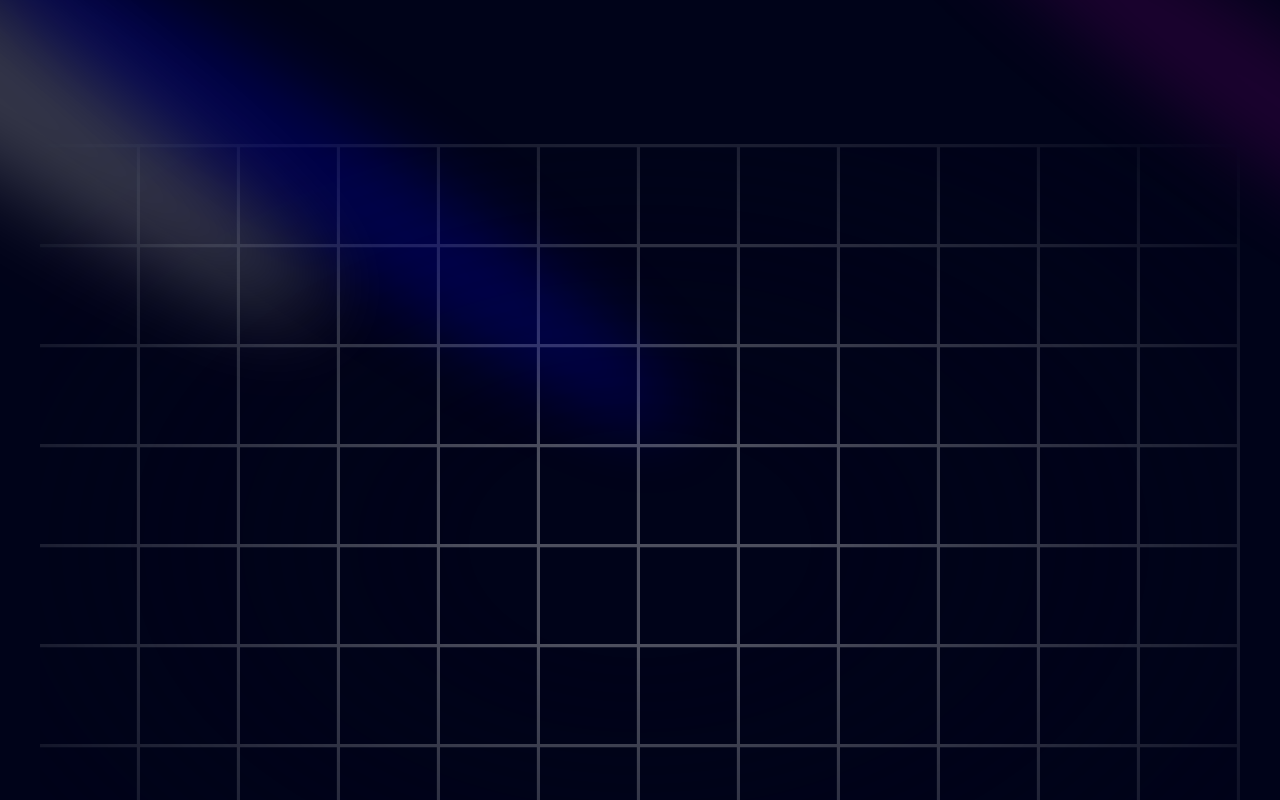
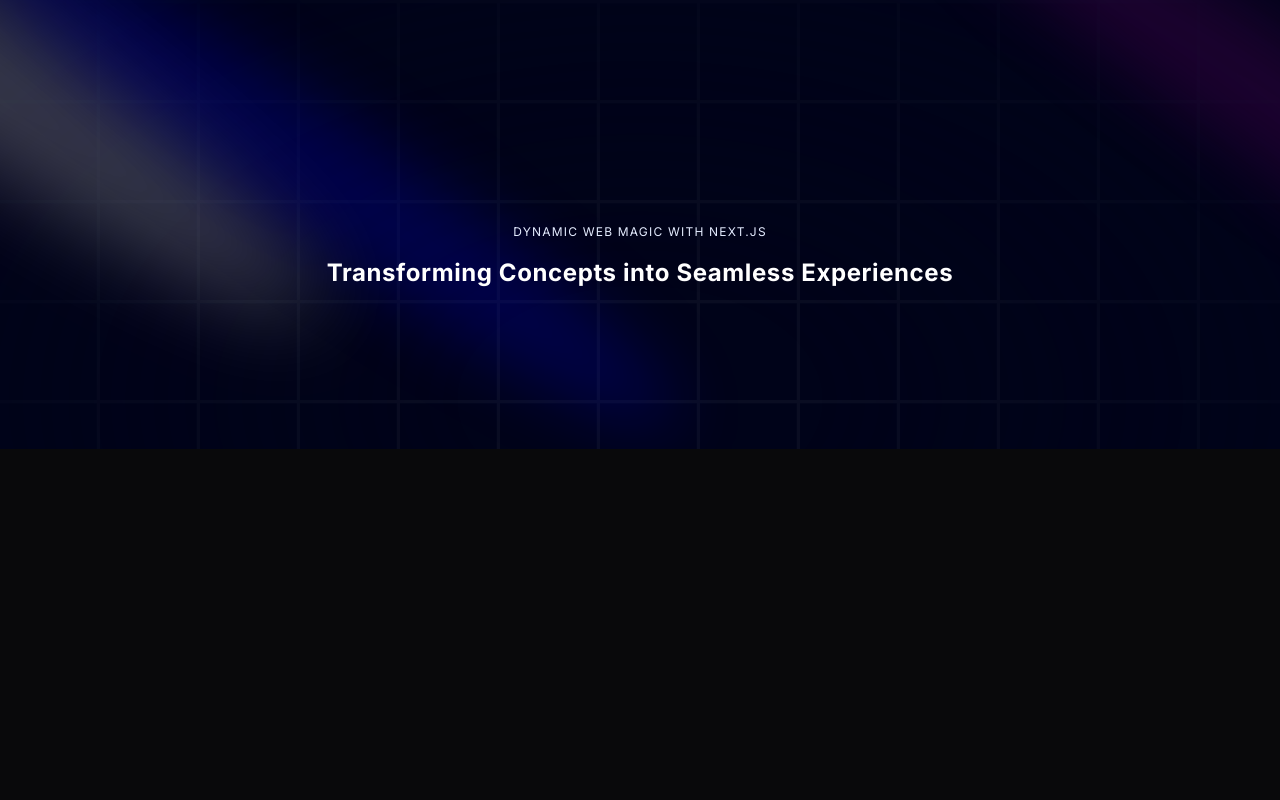
Before and after one commit to Farok-Hossain/portfolio-with-nextjs, a Next.js app: page / in a window 1280 px wide. Shown: the top 800 px of the page. Built offline with nearby package versions, Linux system fonts and the light colour scheme.

Commit message:
textgenerateeffect created

```diff
--- a/components/Hero.tsx
+++ b/components/Hero.tsx
@@ -1,5 +1,6 @@
 import React from "react";
 import { Spotlight } from "./ui/Spotlight";
+import { TextGenerateEffect } from "./ui/TextGenerateEffect";
 
 const Hero = () => {
   return (
@@ -15,7 +16,7 @@ const Hero = () => {
         />
         <Spotlight className="top-28 left-80 h-[80vh] w-[50vw]" fill="blue" />
       </div>
-      <div className="h-screen w-full dark:bg-black-100 bg-white  dark:bg-grid-white/[0.3] bg-grid-black/[0.2] relative flex items-center justify-center">
+      <div className="h-screen w-full dark:bg-black-100 bg-white  dark:bg-grid-white/[0.04] bg-grid-black/[0.2] flex items-center justify-center absolute top-0 left-0">
         <div className="absolute pointer-events-none inset-0 flex items-center justify-center dark:bg-black-100 bg-white [mask-image:radial-gradient(ellipse_at_center,transparent_20%,black)]" />
       </div>
       <div className="flex justify-center relative my-20 z-10 ">
@@ -23,6 +24,11 @@ const Hero = () => {
           <h2 className="uppercase tracking-widest text-xs text-center text-blue-100 max-w-80">
             Dynamic Web Magic with Next.js
           </h2>
+
+          <TextGenerateEffect
+            className=" text-center text-[40px] md:text-5xl lg:text-6xl"
+            words="Transforming Concepts into Seamless Experiences"
+          />
         </div>
       </div>
     </div>
--- /dev/null
+++ b/components/ui/TextGenerateEffect.tsx
@@ -0,0 +1,54 @@
+"use client";
+import { useEffect } from "react";
+import { motion, stagger, useAnimate } from "framer-motion";
+import { cn } from "@/utils/cn";
+
+export const TextGenerateEffect = ({
+  words,
+  className,
+}: {
+  words: string;
+  className?: string;
+}) => {
+  const [scope, animate] = useAnimate();
+  let wordsArray = words.split(" ");
+  useEffect(() => {
+    animate(
+      "span",
+      {
+        opacity: 1,
+      },
+      {
+        duration: 2,
+        delay: stagger(0.2),
+      }
+    );
+  });
+
+  const renderWords = () => {
+    return (
+      <motion.div ref={scope}>
+        {wordsArray.map((word, idx) => {
+          return (
+            <motion.span
+              key={word + idx}
+              className="dark:text-white text-black opacity-0"
+            >
+              {word}{" "}
+            </motion.span>
+          );
+        })}
+      </motion.div>
+    );
+  };
+
+  return (
+    <div className={cn("font-bold", className)}>
+      <div className="mt-4">
+        <div className=" dark:text-white text-black text-2xl leading-snug tracking-wide">
+          {renderWords()}
+        </div>
+      </div>
+    </div>
+  );
+};
```
